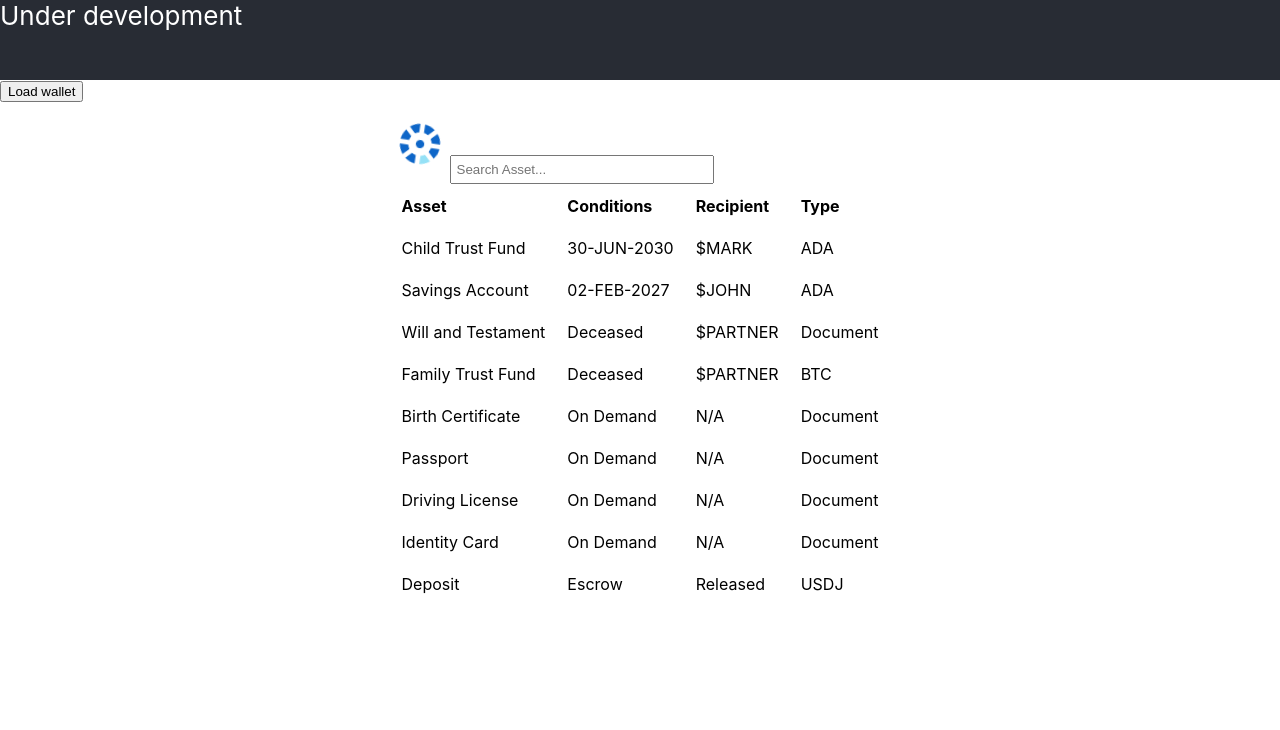
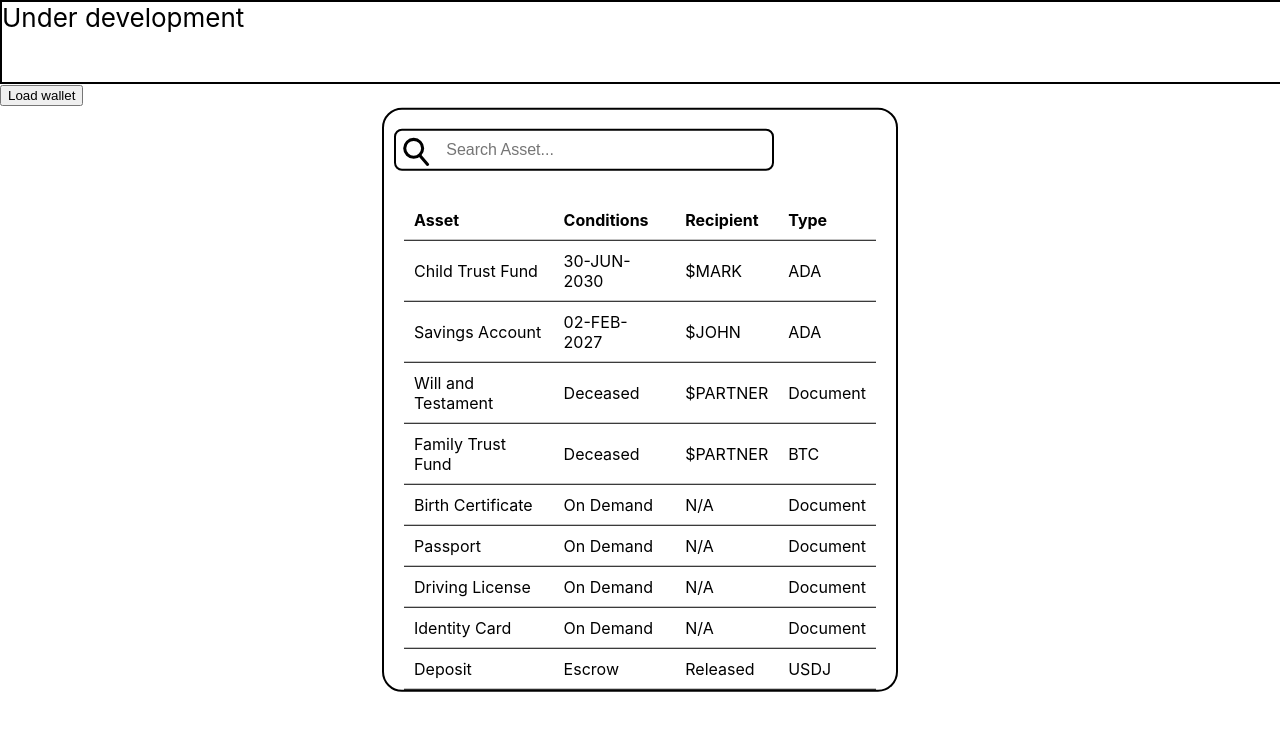
Before and after one commit to lokx-io/webUI, a React (Create React App) app in the folder lokx-web-pov/: page / in a window 1280 px wide. Shown: the top 730 px of the page. Built offline with nearby package versions, Linux system fonts and the light colour scheme.

Commit message:
Cleaned up css a bit

```diff
--- a/lokx-web-pov/src/App.css
+++ b/lokx-web-pov/src/App.css
@@ -16,19 +16,82 @@
 }
 
 .App-header {
-  background-color: #282c34;
+  background-color: white;
+  border: 2px solid black;
   min-height: 10vh;
   min-width: 100%;
-  display: flex;
-  flex-direction: column;
-  align-items: left;
   justify-content: left;
   font-size: calc(10px + 2vmin);
-  color: white;
+  color: black;
 }
 
 .App-link {
   color: #61dafb;
+}
+
+.Vertical-center{
+  margin: 0;
+  position: absolute;
+  top: 50%;
+  transform: translateY(-50%);
+}
+
+.Search-bar {
+  position: relative;
+  height: 60px;
+  padding: 2%;
+}
+
+.Search-input {
+  width: 140%;
+  box-sizing: border-box;
+  border: 2px solid black;
+  border-radius: 8px;
+  font-size: 16px;
+  background-color: white;
+  background-image: url('./search-icon.svg');
+  background-position: 2px 2px;
+  background-repeat: no-repeat;
+  background-size: contain;
+  padding: 10px 10px 10px 50px;
+}
+
+.Menu-bar {
+  justify-Content: center;
+  align-items: center;
+  height: 10vh;
+}
+
+.Asset-div {
+  padding-left: 20px;
+  padding-right: 20px;
+  padding-top: 10px;
+}
+
+.Asset-table {
+  width: 100%;
+  border-collapse: collapse;
+  border-bottom: 1pt solid black;
+}
+
+.Asset-table-row {
+  border-bottom: 1pt solid black;
+}
+
+.Asset-table-d {
+  padding:10px;
+}
+
+.Asset-main-dialog {
+  position: fixed;
+  top: 50%;
+  left: 50%;
+  -webkit-transform: translate(-50%, -50%);
+  transform: translate(-50%, -50%);
+  width: 40%;
+  min-height: 60%;
+  border-radius: 20px;
+  border: 2px solid black;
 }
 
 @keyframes App-logo-spin {
--- a/lokx-web-pov/src/App.tsx
+++ b/lokx-web-pov/src/App.tsx
@@ -2,6 +2,7 @@ import React from 'react';
 import logo from './logo-adavault.svg';
 import './App.css';
 import { useState } from 'react';
+import { format } from 'path';
 
 function MyWallet() {
   const [count, setCount] = useState(0);
@@ -16,11 +17,11 @@ function MyWallet() {
 
 function AssetRow({ asset }) {
   return (
-    <tr>
-      <td style={{padding: '10px'}}>{asset.assetName}</td>
-      <td style={{padding: '10px'}}>{asset.assetConditions}</td>
-      <td style={{padding: '10px'}}>{asset.assetRecipient}</td>
-      <td style={{padding: '10px'}}>{asset.assetType}</td>
+    <tr className='Asset-table-row'>
+      <td className='Asset-table-d'>{asset.assetName}</td>
+      <td className='Asset-table-d'>{asset.assetConditions}</td>
+      <td className='Asset-table-d'>{asset.assetRecipient}</td>
+      <td className='Asset-table-d'>{asset.assetType}</td>
     </tr>
   );
 }
@@ -41,26 +42,29 @@ function AssetSortableList({ assets, assetSearchBarText }) {
   });
 
   return (
-    <table>
-      <thead>
-        <tr>
-          <th style={{padding: '10px'}}>Asset</th>
-          <th style={{padding: '10px'}}>Conditions</th>
-          <th style={{padding: '10px'}}>Recipient</th>
-          <th style={{padding: '10px'}}>Type</th>
-        </tr>
-      </thead>
-      <tbody>{rows}</tbody>
-    </table>
+    <div className="Asset-div">
+      <table className="Asset-table">
+        <thead>
+          <tr className='Asset-table-row'>
+            <th className='Asset-table-d'>Asset</th>
+            <th className='Asset-table-d'>Conditions</th>
+            <th className='Asset-table-d'>Recipient</th>
+            <th className='Asset-table-d'>Type</th>
+          </tr>
+        </thead>
+        <tbody>
+          {rows}
+        </tbody>
+      </table>
+    </div>
   );
 }
 
 function AssetSearchBar({assetSearchBarText, onAssetSearchBarTextChange}) {
   return (
-    <div>
-    <form>
-      <img src={logo} className="App-logo" alt="logo" />
-      <input style={{width: '250px', padding: '5px' }}
+    <div className="Search-bar">
+    <form className="Vertical-center">
+      <input className="Search-input"
         type="text"
         value={assetSearchBarText}
         placeholder="Search Asset..."
@@ -110,10 +114,10 @@ export default function App() {
       <header className="App-header">
         Under development
       </header>
-      <div style={{justifyContent:'center', alignItems:'center', height: '10vh'}}>
+      <div className="Menu-bar">
         <MenuBar />
       </div>
-      <div style={{display: 'flex',  justifyContent:'center', alignItems:'center', height: '50vh'}}>
+      <div className="Asset-main-dialog">
         <AssetMainDialog assets={ASSETS} />
       </div>
     </div>
```
Also changed, not shown: lokx-web-pov/src/search-icon.png (added), lokx-web-pov/src/search-icon.svg (added).
